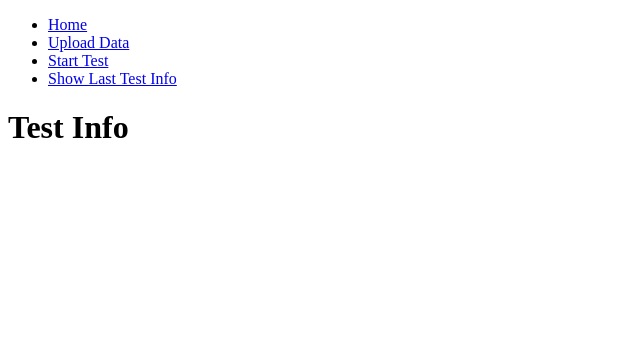
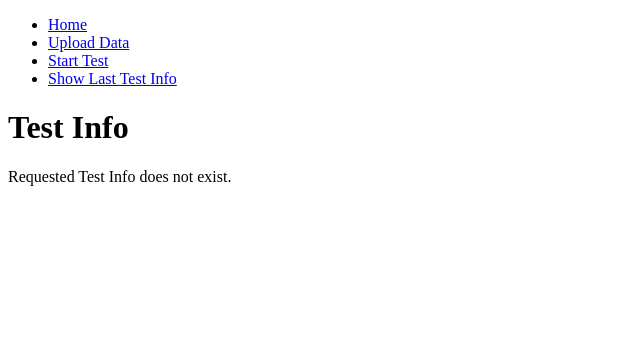
Before and after one commit to blaxpy/backend_project, a Django app: page /json_processor/show_test_info/1/ in a window 1280 px wide. Shown: the top 348 px of the page, without its empty margins (0-640 px from the left). Run offline with Django 3.2, Linux system fonts and the light colour scheme; data that the repository does not hold is empty; parts of the project's set-up code (start-up, migrations or seed data) failed here and were passed over.

Commit message:
Added notification when there are zero TestInfo records and none being prepared

```diff
--- a/templates/json_processor/show_test_info.html
+++ b/templates/json_processor/show_test_info.html
@@ -32,5 +32,7 @@
         </ul>
       {% endfor %}
     {% endif %}
+  {% elif not messages %}
+    <p>Requested Test Info does not exist.</p>
   {% endif %}
 {% endblock %}
```
